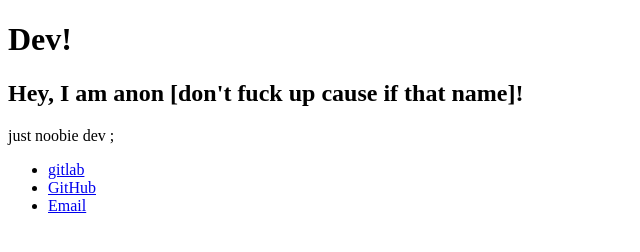
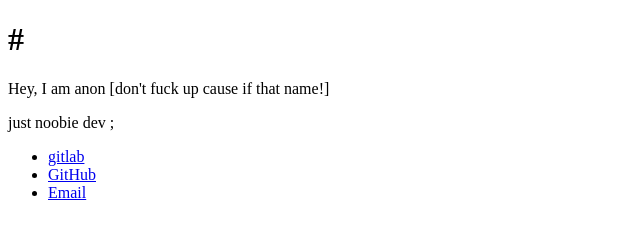
Before and after one commit to AntiBitrix/website, a plain HTML site: page index.html in a window 1280 px wide. Shown: the whole page, without its empty margins (0-640 px from the left). Drawn offline with Linux system fonts and the light colour scheme.

Commit message:
Update index.html

```diff
--- a/index.html
+++ b/index.html
@@ -7,8 +7,8 @@
   </head>
   <body>
     <div class="container">
-      <h1>Dev!</h1>
-      <h2>Hey, I am anon <b>[don't fuck up cause if that name]</b>!</h2>
+      <h1>#</h1>
+      <p>Hey, I am anon [don't fuck up cause if that name!]</p>
       <p>just noobie dev ;</p>
       <ul>
         <li><a href="https://gitlab.com/anonithrax" target="_blank">gitlab</a></li>
```
